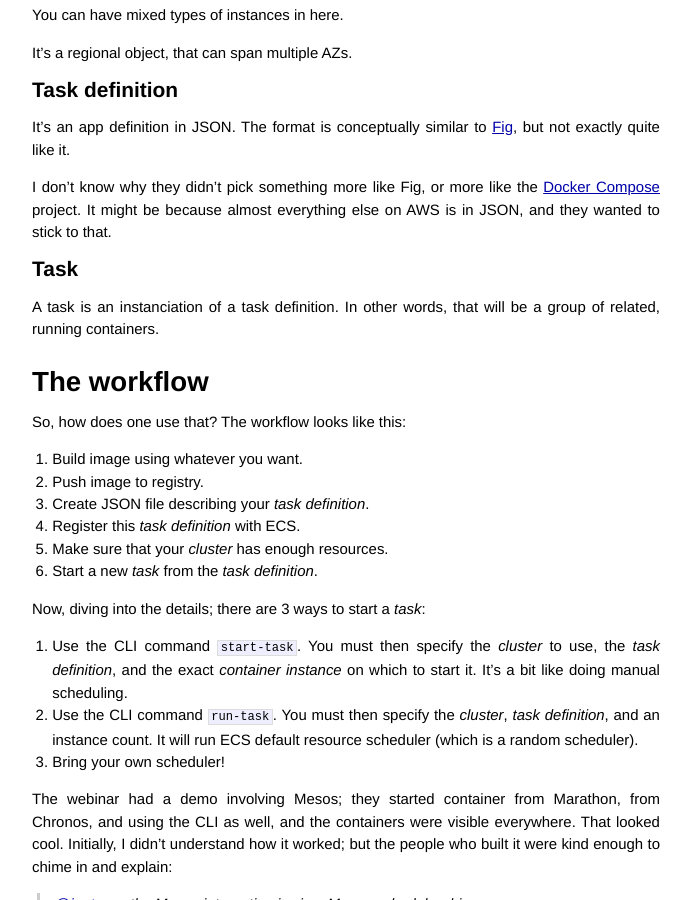
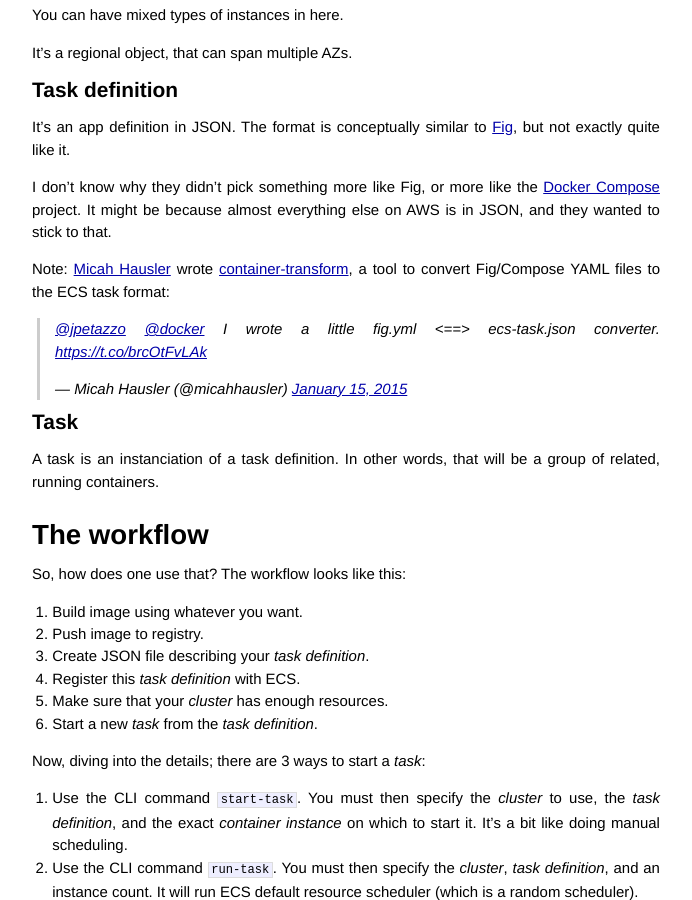
Before and after one commit to jpetazzo/jpetazzo.github.io, a Jekyll site: the page built from _posts/2015-01-14-amazon-docker-ecs-ec2-container-service.markdown, in a window 1280 px wide and 900 px high, scrolled down 1813 px. Shown: the whole window, without its empty margins (294-986 px from the left). Built offline with Jekyll 4.4.1, drawn with Linux system fonts in a browser that asks for light colours; Markdown is read by kramdown in place of the engine named in the settings; comment, search, counter and statistics services are not loaded.

Commit message:
add container-transform

```diff
--- a/_posts/2015-01-14-amazon-docker-ecs-ec2-container-service.markdown
+++ b/_posts/2015-01-14-amazon-docker-ecs-ec2-container-service.markdown
@@ -80,6 +80,13 @@ to [Fig], but not exactly quite like it.
 I don't know why they didn't pick something more like Fig, or more
 like the [Docker Compose] project. It might be because almost everything
 else on AWS is in JSON, and they wanted to stick to that.
+
+Note: [Micah Hausler](https://twitter.com/micahhausler) wrote
+[container-transform](https://github.com/ambitioninc/container-transform),
+a tool to convert Fig/Compose YAML files to the ECS task format:
+
+<blockquote class="twitter-tweet" data-conversation="none" lang="en"><p><a href="https://twitter.com/jpetazzo">@jpetazzo</a> <a href="https://twitter.com/docker">@docker</a> I wrote a little fig.yml &lt;==&gt; ecs-task.json converter. <a href="https://t.co/brcOtFvLAk">https://t.co/brcOtFvLAk</a></p>&mdash; Micah Hausler (@micahhausler) <a href="https://twitter.com/micahhausler/status/555734176495042560">January 15, 2015</a></blockquote>
+<script async src="//platform.twitter.com/widgets.js" charset="utf-8"></script>
 
 
 ### Task
```
